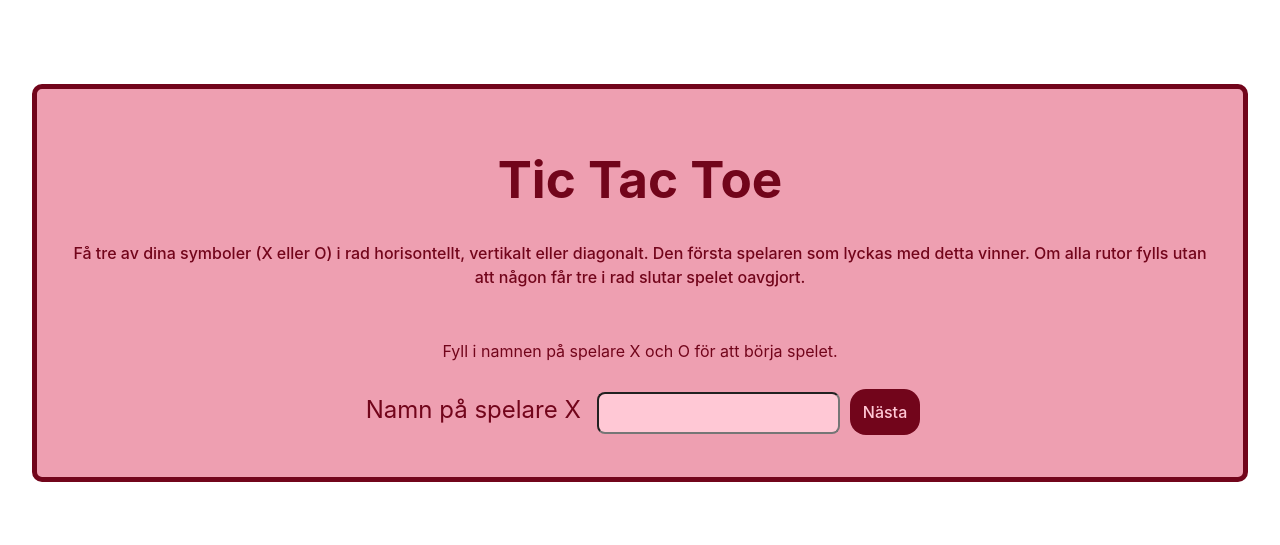
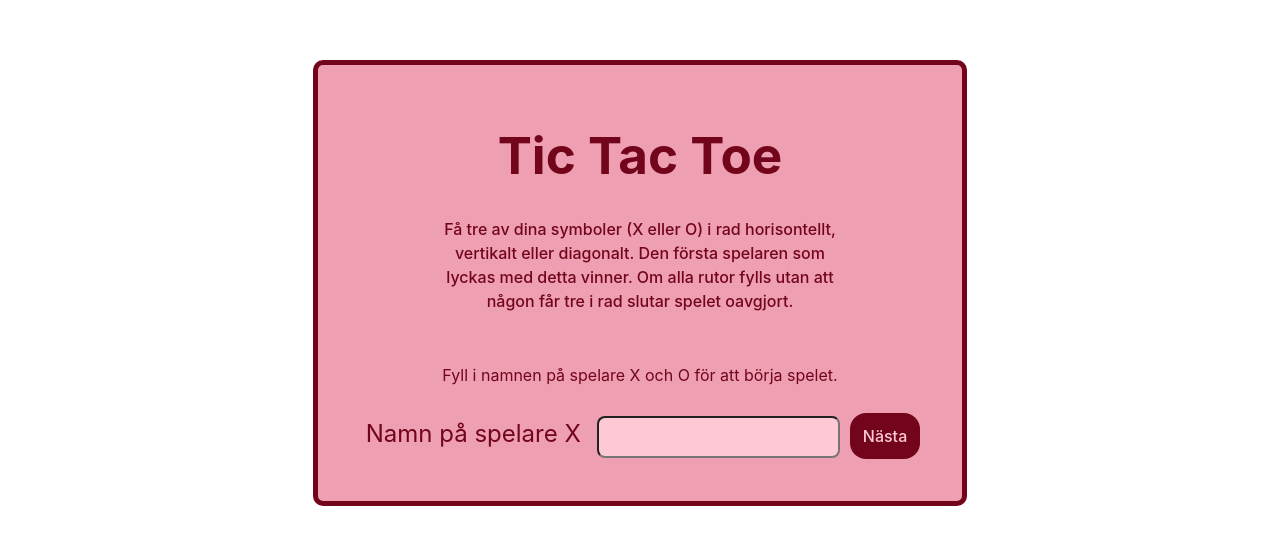
Before and after one commit to RebeckaGothlin/vue-tic-tac-toe, a Vue app: page / in a window 1280 px wide. Shown: the part 117-662 px from the top of the page. Built offline with nearby package versions, Linux system fonts and the light colour scheme.

Commit message:
:bug: fix width

```diff
--- a/src/components/AskUsername.vue
+++ b/src/components/AskUsername.vue
@@ -51,7 +51,7 @@ input {
   border-radius: 8px;
   padding: 10px;
   font-size: 1rem;
-  color: black;
+  color: rgb(114, 5, 27);
   font-weight: bolder;
   background-color: rgb(255, 200, 213);
 }
@@ -62,8 +62,11 @@ label {
 }
 
 .instruction {
+  margin: 0 auto;
   font-weight: 500;
   margin-bottom: 50px;
+  max-width: 400px;
+  text-align: center;
 }
 
 p {
```
